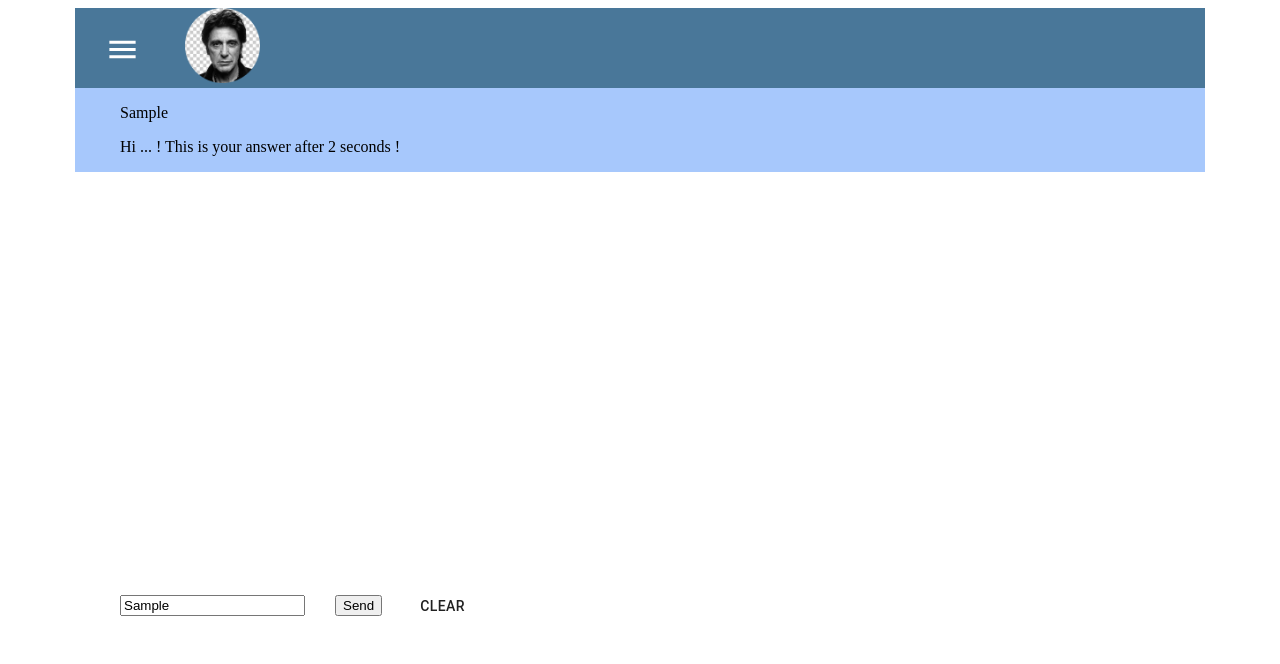
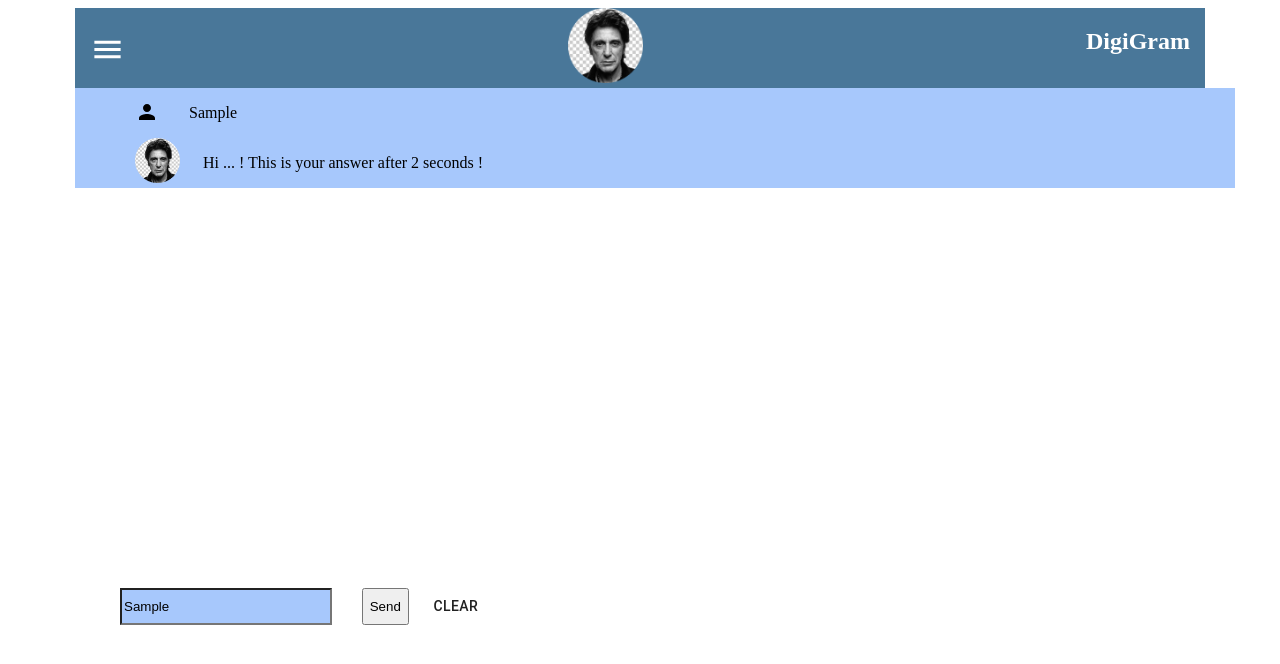
Before and after one commit to mirmahyar/digigram, a React (Create React App) app: page / in a window 1280 px wide. Both pictures are taken after typing "Sample" into the empty fields and a click on the input "Send". Shown: the top 664 px of the page. Built offline with nearby package versions, Linux system fonts and the light colour scheme; the HTML template or start-up script is replaced by a standard one.

Commit message:
working on design...

```diff
--- a/src/components/Header/Header.css
+++ b/src/components/Header/Header.css
@@ -2,6 +2,7 @@
     display: flex;
     height: 80px;
     background-color: #497799;
+    justify-content: space-between;
 
 }
 
@@ -20,3 +21,7 @@
 .profile-picture:hover{
     height:95px;
 }
+
+.header-title{
+    color: white;
+}
--- a/src/components/Header/Header.js
+++ b/src/components/Header/Header.js
@@ -6,13 +6,15 @@ import Pacino from '../../Pictures/pacino-circle.png'
 function Header() {
     return (
         <div className = "header-wrapper">
-            <div className="header">
+
 
                 <MenuIcon className="hamburger" fontSize="large"/>
+                <img className="profile-picture" src={Pacino} alt="pacino" />
+                <h2 className="header-title">DigiGram</h2>
 
-            </div>
 
-            <img className="profile-picture" src={Pacino} alt="pacino" />
+
+
 
 
         </div>
--- a/src/components/Input/Input.css
+++ b/src/components/Input/Input.css
@@ -16,4 +16,24 @@
 .form{
     position: fixed;
     margin-top: 500px;
+    display: flex;
+
 }
+
+.input{
+    width: 100%;
+    box-sizing: border-box;
+}
+
+.iconPlusMessage{
+    display: flex;
+}
+
+.icon{
+   padding-top: 12px;
+}
+
+.profile-picture-small{
+    height:45px;
+    margin-right: 8px;
+}
--- a/src/components/Input/Input.js
+++ b/src/components/Input/Input.js
@@ -2,6 +2,8 @@ import { Button } from '@material-ui/core';
 import { MessageSharp } from '@material-ui/icons';
 import React, {useState, useEffect, useRef} from 'react'
 import "./Input.css"
+import PersonIcon from '@material-ui/icons/Person'
+import Pacino from "../../Pictures/pacino-circle.png"
 
 function Input() {
 
@@ -29,6 +31,8 @@ function Input() {
 
         const handleClear = () => {
             SetMessage("");
+            SetMessageArray([]);
+            SetAnswer(false);
 
         }
 
@@ -40,20 +44,30 @@ function Input() {
         <div className="wrapper">
 
             <div className="display">
+
+                <div className="iconPlusMessage" >
+                {submitted ? <PersonIcon className="icon"/> : null}
             <p>{messageArray}</p>
-            {answer ? <p>Hi ... ! This is your answer after 2 seconds ! </p> : null}
+            </div>
+
+
+            {answer ? <div className="iconPlusMessage"> <img className="profile-picture-small" src={Pacino}  alt="pacino"/> <p>Hi ... ! This is your answer after 2 seconds ! </p></div> : null }
             </div>
 
 
             <form className="form" onSubmit={handleSubmit}>
+
+
             <input
-            className=""
+             className="input"
             type="text" id="input" name="input"
             value={message}
 
             placeholder="Write a message"
             onChange= {handleChange}
             />
+
+
             <input type="submit" value="Send"/>
             <Button onClick = {handleClear}>Clear</Button>
 
```
